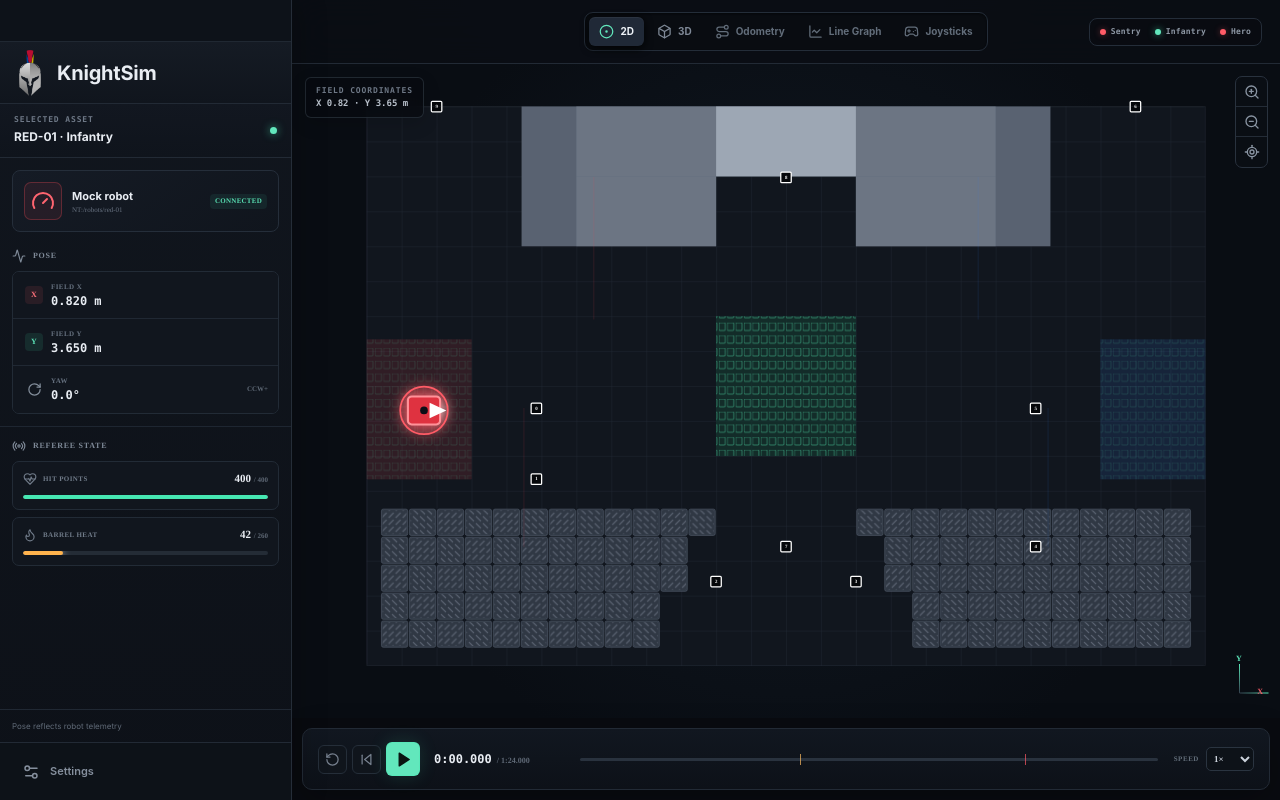
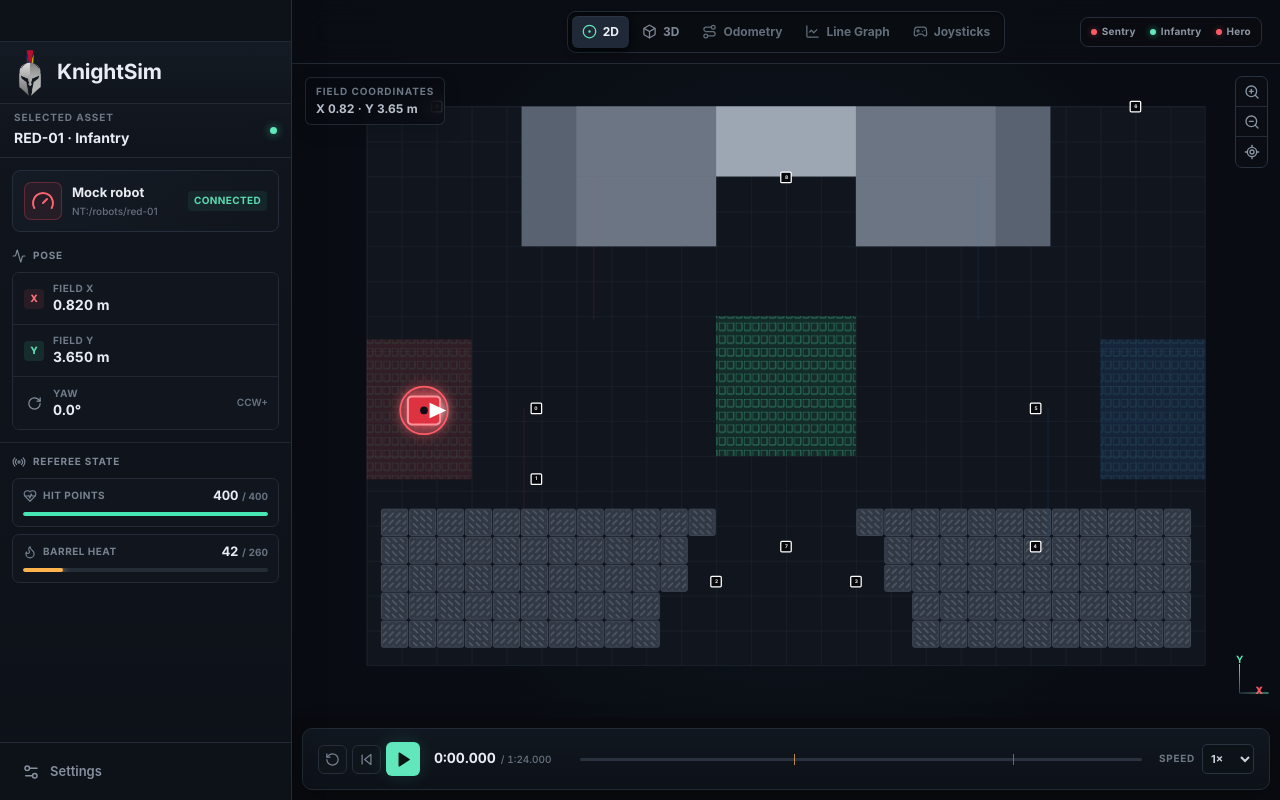
Before and after one commit to Gabe3L/knightsim, a React (Vite) app: page / in a window 1280 px wide. Built offline with nearby package versions, Linux system fonts and the light colour scheme.

Commit message:
Updated fonts

```diff
--- a/src/components/Inspector.tsx
+++ b/src/components/Inspector.tsx
@@ -103,8 +103,6 @@ export function Inspector({ robot, collapsed = false }: InspectorProps) {
           <Bar value={robot.heat} max={robot.maxHeat} color="#ffb34d" />
         </div>
       </section>
-
-      <div className="inspector-footer">Pose reflects robot telemetry</div>
     </div>
   );
 }
--- a/src/styles.css
+++ b/src/styles.css
@@ -3,7 +3,9 @@
 :root {
   color: #e9edf3;
   background: #090b10;
-  font-family: Inter, ui-sans-serif, system-ui, -apple-system, BlinkMacSystemFont, "Segoe UI", sans-serif;
+  --font-ui: Inter, "SF Pro Display", "SF Pro Text", system-ui, -apple-system, BlinkMacSystemFont, "Segoe UI", sans-serif;
+  font-family: var(--font-ui);
+  font-size: 14px;
   font-synthesis: none;
   text-rendering: geometricPrecision;
   --panel: #0e1219;
@@ -66,7 +68,7 @@ button { color: inherit; }
   background: linear-gradient(180deg, #151b24, #10151d);
 }
 .sidebar-brand-copy { min-width: 0; overflow: hidden; white-space: nowrap; }
-.sidebar-body { min-height: 0; overflow: hidden; }
+.sidebar-body { min-height: 0; overflow-x: hidden; overflow-y: auto; scrollbar-width: thin; scrollbar-color: #293440 transparent; }
 .sidebar-footer {
   display: flex;
   align-items: center;
@@ -86,7 +88,7 @@ button { color: inherit; }
   border-radius: 7px;
   color: #858f9d;
   background: transparent;
-  font-size: 11px;
+  font-size: 13px;
   font-weight: 630;
   white-space: nowrap;
   cursor: pointer;
@@ -141,11 +143,11 @@ button { color: inherit; }
 
 .topbar button, .topbar select { -webkit-app-region: no-drag; }
 .brand-logo { display: block; width: 22px; height: 46px; justify-self: center; object-fit: contain; }
-.brand-title { font-size: 20px; font-weight: 720; letter-spacing: -.01em; }
-.brand-subtitle { margin-top: 1px; color: #697382; font-size: 9px; font-weight: 650; letter-spacing: .09em; text-transform: uppercase; }
+.brand-title { font-size: 21px; font-weight: 720; letter-spacing: -.01em; }
+.brand-subtitle { margin-top: 1px; color: #697382; font-size: 11px; font-weight: 650; letter-spacing: .075em; text-transform: uppercase; }
 
 .view-tabs { grid-column: 2; justify-self: center; display: flex; align-items: center; gap: 3px; padding: 4px; border: 1px solid #242d39; border-radius: 9px; background: #090c11; box-shadow: inset 0 1px 2px #05070a; }
-.view-tab { display: flex; align-items: center; gap: 6px; padding: 7px 10px; border: 0; border-radius: 6px; color: #7f8997; background: transparent; font-size: 10px; font-weight: 650; white-space: nowrap; cursor: pointer; transition: .16s ease; }
+.view-tab { display: flex; align-items: center; gap: 6px; padding: 7px 10px; border: 0; border-radius: 6px; color: #7f8997; background: transparent; font-size: 12px; font-weight: 650; white-space: nowrap; cursor: pointer; transition: .16s ease; }
 .view-tab:hover { color: #c8d0da; background: #131923; }
 .view-tab-active { color: #eef3f8; background: #202937 !important; box-shadow: inset 0 1px rgba(255,255,255,.05), 0 2px 8px #020304; }
 .view-tab-active svg { color: var(--accent); }
@@ -154,7 +156,7 @@ button { color: inherit; }
 
 .topbar-actions { grid-column: 3; justify-self: end; display: flex; min-width: 0; align-items: center; gap: 9px; }
 .robot-connections { display: flex; align-items: center; gap: 2px; padding: 4px; border: 1px solid #242d39; border-radius: 8px; background: rgba(9,12,17,.8); }
-.robot-connection { display: flex; align-items: center; gap: 5px; padding: 5px 6px; color: #8d97a4; font: 700 8px/1 ui-monospace, SFMono-Regular, Menlo, monospace; letter-spacing: .025em; white-space: nowrap; }
+.robot-connection { display: flex; align-items: center; gap: 5px; padding: 5px 6px; color: #8d97a4; font: 700 10px/1 var(--font-ui); letter-spacing: .025em; white-space: nowrap; }
 .connection-indicator { width: 6px; height: 6px; flex: 0 0 auto; border-radius: 50%; }
 .connection-indicator.connected { background: var(--accent); box-shadow: 0 0 7px rgba(70,231,178,.64); }
 .connection-indicator.disconnected { background: #ff5b67; box-shadow: 0 0 6px rgba(255,91,103,.4); }
@@ -162,59 +164,57 @@ button { color: inherit; }
 
 .workspace { position: relative; z-index: 0; min-height: 0; overflow: hidden; }
 .inspector { min-height: 0; border: 1px solid var(--line); background: var(--panel); box-shadow: 0 10px 34px rgba(0,0,0,.16); }
-.eyebrow { display: block; color: #6e7886; font: 700 8px/1.2 ui-monospace, SFMono-Regular, Menlo, monospace; letter-spacing: .11em; }
+.eyebrow { display: block; color: #6e7886; font: 700 10px/1.2 var(--font-ui); letter-spacing: .09em; }
 .field-stage { position: absolute; inset: 0; overflow: hidden; background: #090d13; }
 .field-stage-2d { background: radial-gradient(circle at 50% 48%, #111923 0%, #090d13 70%); }
 .field-svg { display: block; width: 100%; height: 100%; padding: 18px 26px 28px; touch-action: none; }
 .field-overlay { position: absolute; z-index: 3; border: 1px solid rgba(81,94,110,.35); border-radius: 6px; color: #b8c0cb; background: rgba(8,11,16,.72); backdrop-filter: blur(10px); box-shadow: 0 6px 18px rgba(0,0,0,.14); pointer-events: none; }
 .field-overlay-left { left: 13px; top: 13px; padding: 8px 10px; }
-.field-overlay-left strong { display: block; margin-top: 3px; font: 650 9px/1.2 ui-monospace, SFMono-Regular, Menlo, monospace; }
+.field-overlay-left strong { display: block; margin-top: 4px; font: 650 12px/1.2 var(--font-ui); font-variant-numeric: tabular-nums; }
 .zoom-controls { position: absolute; right: 12px; top: 12px; display: grid; overflow: hidden; border: 1px solid #29323e; border-radius: 7px; background: rgba(11,15,21,.82); backdrop-filter: blur(10px); }
 .zoom-controls button { display: grid; width: 31px; height: 30px; place-items: center; border: 0; border-bottom: 1px solid #242c37; color: #8994a2; background: transparent; cursor: pointer; }
 .zoom-controls button:last-child { border-bottom: 0; }
 .zoom-controls button:hover { color: white; background: #1b2330; }
-.orientation-widget { position: absolute; right: 17px; bottom: 17px; width: 46px; height: 46px; color: #9aa5b3; font: 700 8px/1 ui-monospace; pointer-events: none; }
+.orientation-widget { position: absolute; right: 17px; bottom: 17px; width: 46px; height: 46px; color: #9aa5b3; font: 700 10px/1 var(--font-ui); pointer-events: none; }
 .orientation-widget::before, .orientation-widget i { content: ''; position: absolute; left: 22px; bottom: 8px; width: 1px; height: 29px; background: linear-gradient(#58e5b6, #34404e); transform-origin: bottom; }
 .orientation-widget i { transform: rotate(90deg); }
 .orientation-widget span { position: absolute; left: 19px; top: 0; color: #5ce5b8; }
 .orientation-widget b { position: absolute; right: 0; bottom: 5px; color: #ef5964; }
-.three-hint { position: absolute; right: 13px; top: 13px; display: flex; align-items: center; gap: 6px; padding: 7px 9px; border: 1px solid rgba(81,94,110,.35); border-radius: 6px; color: #82909e; background: rgba(8,11,16,.72); font-size: 9px; pointer-events: none; }
+.three-hint { position: absolute; right: 13px; top: 13px; display: flex; align-items: center; gap: 6px; padding: 7px 9px; border: 1px solid rgba(81,94,110,.35); border-radius: 6px; color: #82909e; background: rgba(8,11,16,.72); font-size: 11px; pointer-events: none; }
 
 .inspector { display: flex; height: 100%; flex-direction: column; overflow: hidden; border: 0; background: transparent; box-shadow: none; }
 .panel-heading { display: flex; align-items: center; justify-content: space-between; min-height: 54px; padding: 0 14px; border-bottom: 1px solid var(--line); background: linear-gradient(180deg, #121720, #0f141c); }
-.panel-heading h2 { margin: 4px 0 0; font-size: 12px; font-weight: 660; }
+.panel-heading h2 { margin: 4px 0 0; font-size: 14px; font-weight: 660; }
 .connection-dot { width: 7px; height: 7px; border-radius: 50%; }
 .connection-dot.online { background: var(--accent); box-shadow: 0 0 9px rgba(70,231,178,.66); }
 .connection-dot.offline { background: #ff5b67; box-shadow: 0 0 9px rgba(255,91,103,.6); }
 .robot-card { display: grid; grid-template-columns: 38px 1fr auto; align-items: center; gap: 10px; margin: 12px; padding: 11px; border: 1px solid #252e3a; border-radius: 8px; background: linear-gradient(145deg, #151b25, #10151d); }
 .robot-avatar { display: grid; width: 38px; height: 38px; place-items: center; border: 1px solid rgba(255,76,87,.28); border-radius: 7px; color: #ff6570; background: rgba(255,76,87,.08); }
-.robot-name { font-size: 11px; font-weight: 680; }
-.robot-id { margin-top: 3px; color: #687281; font: 500 7px/1 ui-monospace; }
-.status-chip { padding: 4px 5px; border-radius: 4px; font: 700 7px/1 ui-monospace; letter-spacing: .035em; }
+.robot-name { font-size: 13px; font-weight: 680; }
+.robot-id { margin-top: 4px; color: #687281; font: 500 10px/1.15 var(--font-ui); }
+.status-chip { padding: 5px 6px; border-radius: 4px; font: 700 10px/1 var(--font-ui); letter-spacing: .035em; }
 .status-chip.connected { color: #58ddb1; background: rgba(70,231,178,.08); }
 .status-chip.disconnected { color: #ff707a; background: rgba(255,76,87,.1); }
 .inspector-section { padding: 5px 12px 12px; }
 .inspector-section + .inspector-section { padding-top: 12px; border-top: 1px solid #1e2631; }
-.inspector-section h3 { display: flex; align-items: center; gap: 7px; margin: 0 0 8px; color: #7e8997; font: 700 8px/1 ui-monospace; letter-spacing: .09em; text-transform: uppercase; }
+.inspector-section h3 { display: flex; align-items: center; gap: 7px; margin: 0 0 9px; color: #7e8997; font: 700 10px/1 var(--font-ui); letter-spacing: .075em; text-transform: uppercase; }
 .metric-stack { overflow: hidden; border: 1px solid #222b36; border-radius: 7px; }
-.metric-row { display: grid; grid-template-columns: 28px 1fr auto; align-items: center; min-height: 47px; padding: 0 10px; border-bottom: 1px solid #202833; background: #11161e; }
+.metric-row { display: grid; grid-template-columns: 30px 1fr auto; align-items: center; min-height: 52px; padding: 0 10px; border-bottom: 1px solid #202833; background: #11161e; }
 .metric-row:last-child { border-bottom: 0; }
 .metric-icon { display: grid; width: 22px; height: 22px; place-items: center; color: #828d9a; }
-.metric-label { color: #66717f; font: 650 7px/1 ui-monospace; letter-spacing: .06em; }
-.metric-value { margin-top: 4px; font: 620 12px/1 ui-monospace, SFMono-Regular, Menlo, monospace; }
-.metric-subvalue { color: #5e6875; font: 600 7px/1 ui-monospace; }
-.axis { display: grid; width: 18px; height: 18px; place-items: center; border-radius: 4px; font: 800 8px/1 ui-monospace; }
+.metric-label { color: #707b89; font: 650 10px/1 var(--font-ui); letter-spacing: .05em; }
+.metric-value { margin-top: 5px; font: 650 14px/1 var(--font-ui); font-variant-numeric: tabular-nums; }
+.metric-subvalue { color: #687382; font: 600 10px/1 var(--font-ui); }
+.axis { display: grid; width: 20px; height: 20px; place-items: center; border-radius: 4px; font: 800 10px/1 var(--font-ui); }
 .axis-x { color: #ff707a; background: rgba(255,91,103,.1); }
 .axis-y { color: #5ce1b6; background: rgba(70,231,178,.1); }
 .vital-card { margin-top: 7px; padding: 10px; border: 1px solid #222b36; border-radius: 7px; background: #11161e; }
 .vital-header { display: flex; align-items: center; justify-content: space-between; }
-.vital-header > span { display: flex; align-items: center; gap: 6px; color: #707b89; font: 650 7px/1 ui-monospace; letter-spacing: .06em; }
-.vital-header strong { font: 650 11px/1 ui-monospace; }
-.vital-header small { color: #5e6875; font-size: 7px; }
+.vital-header > span { display: flex; align-items: center; gap: 6px; color: #778391; font: 650 10px/1 var(--font-ui); letter-spacing: .05em; }
+.vital-header strong { font: 650 13px/1 var(--font-ui); font-variant-numeric: tabular-nums; }
+.vital-header small { color: #687382; font-size: 10px; }
 .value-bar { height: 4px; margin-top: 9px; overflow: hidden; border-radius: 8px; background: #242c36; }
 .value-bar span { display: block; height: 100%; border-radius: inherit; box-shadow: 0 0 8px currentColor; transition: width .2s ease; }
-.inspector-footer { display: flex; align-items: center; gap: 4px; margin-top: auto; padding: 10px 12px; border-top: 1px solid #202833; color: #5f6976; font-size: 8px; }
-.inspector-footer span:nth-of-type(2) { margin-left: auto; }
 .inspector-collapsed { align-items: center; gap: 7px; padding-top: 12px; }
 .rail-tool {
   position: relative;
@@ -234,17 +234,17 @@ button { color: inherit; }
 .rail-status { position: absolute; right: 5px; bottom: 5px; width: 6px; height: 6px; border: 1px solid #10151d; border-radius: 50%; }
 .rail-status.online { background: var(--accent); box-shadow: 0 0 6px rgba(70,231,178,.7); }
 .rail-status.offline { background: #ff5b67; box-shadow: 0 0 6px rgba(255,91,103,.6); }
-kbd { display: inline-grid; min-width: 18px; height: 18px; place-items: center; border: 1px solid #333d4b; border-bottom-width: 2px; border-radius: 4px; color: #909aa7; background: #171d26; font: 650 8px/1 ui-monospace; }
+kbd { display: inline-grid; min-width: 20px; height: 20px; place-items: center; border: 1px solid #333d4b; border-bottom-width: 2px; border-radius: 4px; color: #909aa7; background: #171d26; font: 650 10px/1 var(--font-ui); }
 
-.timeline { position: relative; z-index: 2; display: grid; grid-template-columns: auto 132px minmax(200px, 1fr) 82px; align-items: center; gap: 14px; margin: 10px; padding: 0 15px; border: 1px solid var(--line); border-radius: 10px; background: linear-gradient(180deg, #111720, #0d1118); box-shadow: 0 10px 35px rgba(0,0,0,.22); }
+.timeline { position: relative; z-index: 2; display: grid; grid-template-columns: auto 132px minmax(200px, 1fr) 98px; align-items: center; gap: 14px; margin: 10px; padding: 0 15px; border: 1px solid var(--line); border-radius: 10px; background: linear-gradient(180deg, #111720, #0d1118); box-shadow: 0 10px 35px rgba(0,0,0,.22); }
 .transport-controls { display: flex; align-items: center; gap: 5px; }
 .transport-controls button { display: grid; place-items: center; border-radius: 6px; cursor: pointer; }
 .transport-secondary { width: 29px; height: 29px; border: 1px solid #252e39; color: #77818f; background: #10151c; }
 .transport-secondary:hover { color: #e8edf3; border-color: #394554; }
 .play-button { width: 34px; height: 34px; border: 1px solid rgba(70,231,178,.35); color: #0a1411; background: var(--accent); box-shadow: 0 0 18px rgba(70,231,178,.15); }
 .timeline-clock { display: flex; align-items: baseline; gap: 5px; white-space: nowrap; }
-.timeline-clock strong { font: 650 12px/1 ui-monospace, SFMono-Regular, Menlo, monospace; }
-.timeline-clock span { color: #5f6976; font: 550 8px/1 ui-monospace; }
+.timeline-clock strong { font: 650 14px/1 var(--font-ui); font-variant-numeric: tabular-nums; }
+.timeline-clock span { color: #697482; font: 550 10px/1 var(--font-ui); font-variant-numeric: tabular-nums; }
 .scrubber-wrap { position: relative; height: 28px; }
 .scrubber-wrap::before, .scrubber-fill { content: ''; position: absolute; left: 0; right: 0; top: 13px; height: 3px; border-radius: 5px; background: #29323e; }
 .scrubber-fill { right: auto; background: linear-gradient(90deg, #31bd93, #68ecc2); box-shadow: 0 0 8px rgba(70,231,178,.24); }
@@ -253,30 +253,31 @@ kbd { display: inline-grid; min-width: 18px; height: 18px; place-items: center;
 .tick-a { left: 38%; }
 .tick-b { left: 77%; background: #ff5966; }
 .speed-control { display: flex; align-items: center; gap: 7px; justify-self: end; }
-.speed-control span { color: #626d79; font: 700 7px/1 ui-monospace; letter-spacing: .08em; }
-.speed-control select { width: 48px; padding: 5px 3px; border: 1px solid #2a3440; border-radius: 5px; color: #cbd2db; outline: 0; background: #0d1218; font: 650 9px/1 ui-monospace; cursor: pointer; }
+.speed-control span { color: #6d7885; font: 700 10px/1 var(--font-ui); letter-spacing: .07em; }
+.speed-control select { width: 52px; padding: 6px 4px; border: 1px solid #2a3440; border-radius: 5px; color: #cbd2db; outline: 0; background: #0d1218; font: 650 11px/1 var(--font-ui); cursor: pointer; }
 
 @media (max-width: 1160px) {
   .brand-subtitle { display: none; }
-  .timeline { grid-template-columns: auto 112px minmax(150px, 1fr) 76px; gap: 9px; }
+  .view-tab-placeholder { display: none; }
+  .timeline { grid-template-columns: auto 112px minmax(140px, 1fr) 96px; gap: 9px; }
 }
 
 @media (max-width: 980px) {
   .topbar { grid-template-columns: minmax(0, 1fr) auto minmax(0, 1fr); padding-inline: 10px; }
-  .view-tab { gap: 0; padding-inline: 7px; font-size: 9px; }
+  .view-tab { gap: 0; padding-inline: 7px; font-size: 11px; }
   .view-tab svg { display: none; }
-  .robot-connection { gap: 4px; padding-inline: 4px; font-size: 7px; }
+  .robot-connection { gap: 4px; padding-inline: 4px; font-size: 10px; }
   .robot-card { grid-template-columns: 34px 1fr; }
   .robot-avatar { width: 34px; height: 34px; }
   .status-chip { grid-column: 1 / -1; justify-self: start; }
-  .timeline { grid-template-columns: auto 108px minmax(140px, 1fr) 72px; }
+  .timeline { grid-template-columns: auto 108px minmax(120px, 1fr) 96px; }
 }
 
 @media (max-height: 770px) {
   .app-main { grid-template-rows: 58px minmax(0, 1fr) 72px; }
   .panel-heading { min-height: 48px; }
   .robot-card { margin: 8px 10px; padding: 8px; }
-  .metric-row { min-height: 39px; }
+  .metric-row { min-height: 46px; }
   .inspector-section { padding-bottom: 8px; }
   .vital-card { padding: 8px; }
 }
--- a/src/views/Field2D.tsx
+++ b/src/views/Field2D.tsx
@@ -149,7 +149,7 @@ export function Field2D({ robot, camera, onCameraChange }: Field2DProps) {
         {ARCC_2026_FIELD.markers.map((marker) => (
           <g key={marker.id} transform={`translate(${marker.xM} ${fieldY(marker.yM)})`}>
             <rect x="-0.075" y="-0.075" width="0.15" height="0.15" rx=".015" fill="#05070a" stroke="#fff" strokeWidth=".018" />
-            <text x="0" y="0.025" textAnchor="middle" fill="#fff" fontSize=".075" fontFamily="ui-monospace" fontWeight="700">{marker.id}</text>
+            <text x="0" y="0.025" textAnchor="middle" fill="#fff" fontSize=".075" fontFamily="Inter, system-ui, sans-serif" fontWeight="700">{marker.id}</text>
           </g>
         ))}
 
```
